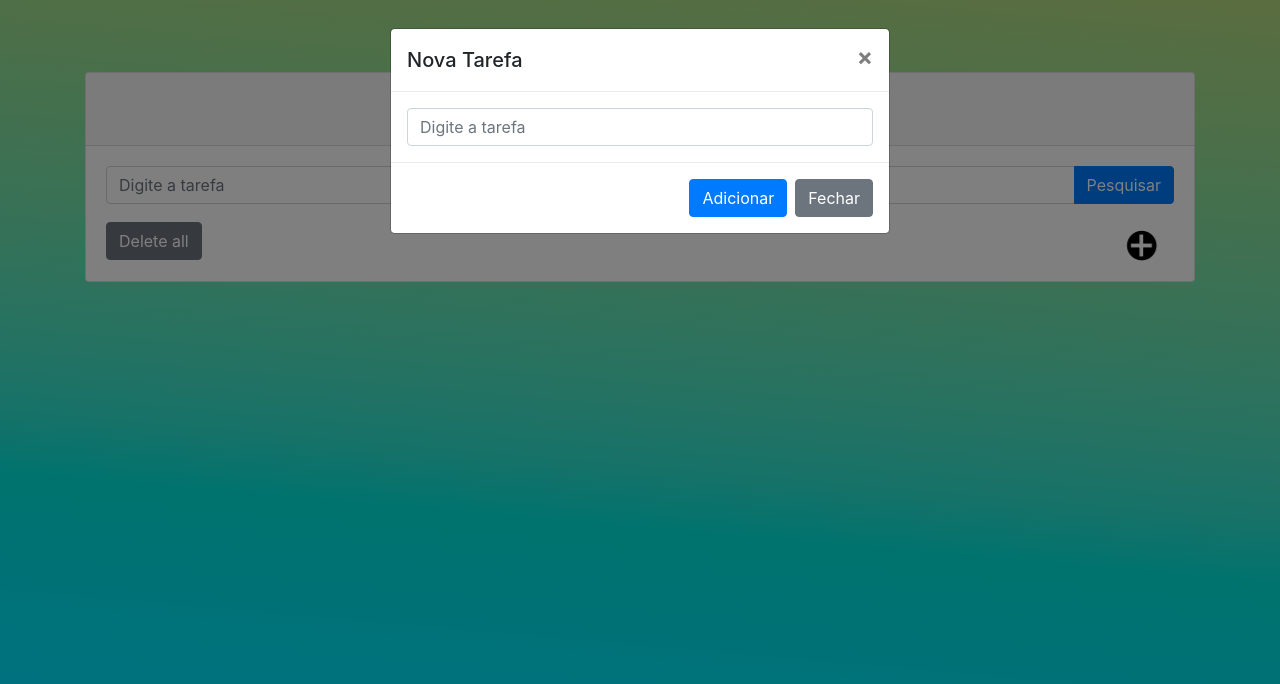
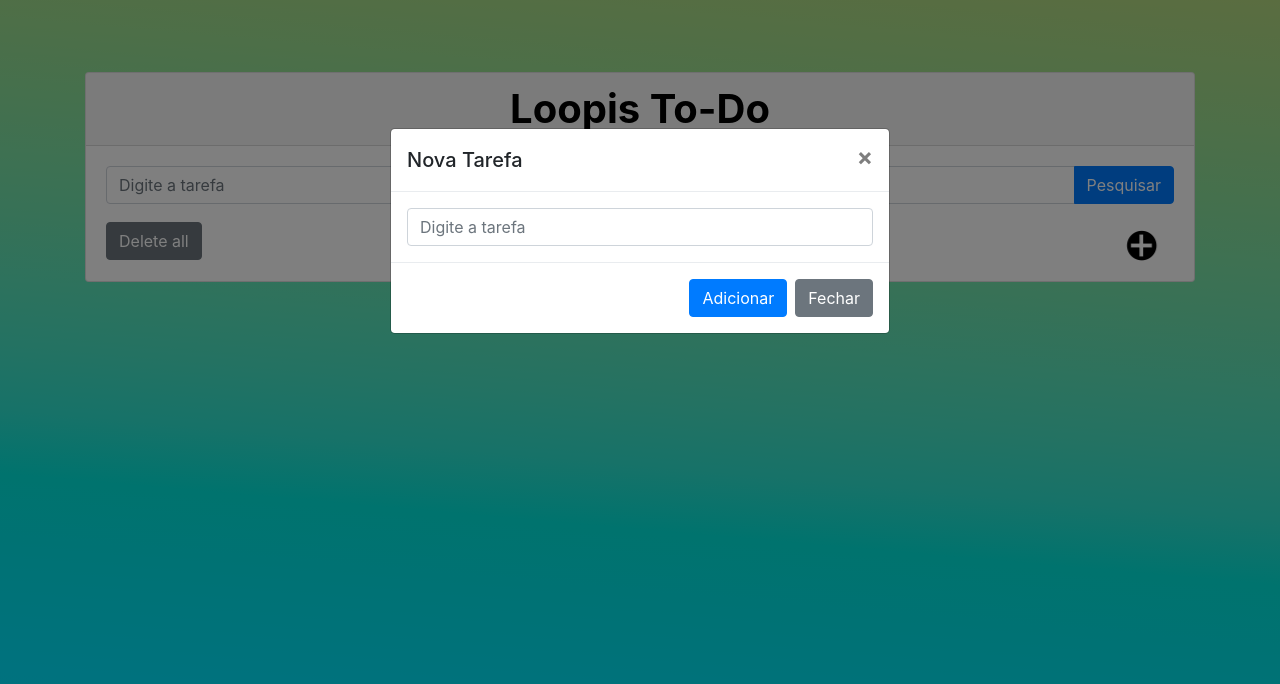
Before and after one commit to weslleycz/Desafio-Loopis, a website: page html/To_Do.html in a window 1280 px wide. Both pictures are taken after a click on the picture 1141 px from the left and 245 px from the top of the page. Drawn offline with nearby package versions, Linux system fonts and the light colour scheme.

Commit message:
fix: Ajuste da posição do modal para preencher a tela.

```diff
--- a/css/main.css
+++ b/css/main.css
@@ -63,3 +63,6 @@ p{
 .btn-outline-light{
   width: 150px;
 }
+.modal-dialog{
+  margin-top: 10%;
+}
```
Also changed, not shown: html/To_Do.html (+0 -1 lines).
